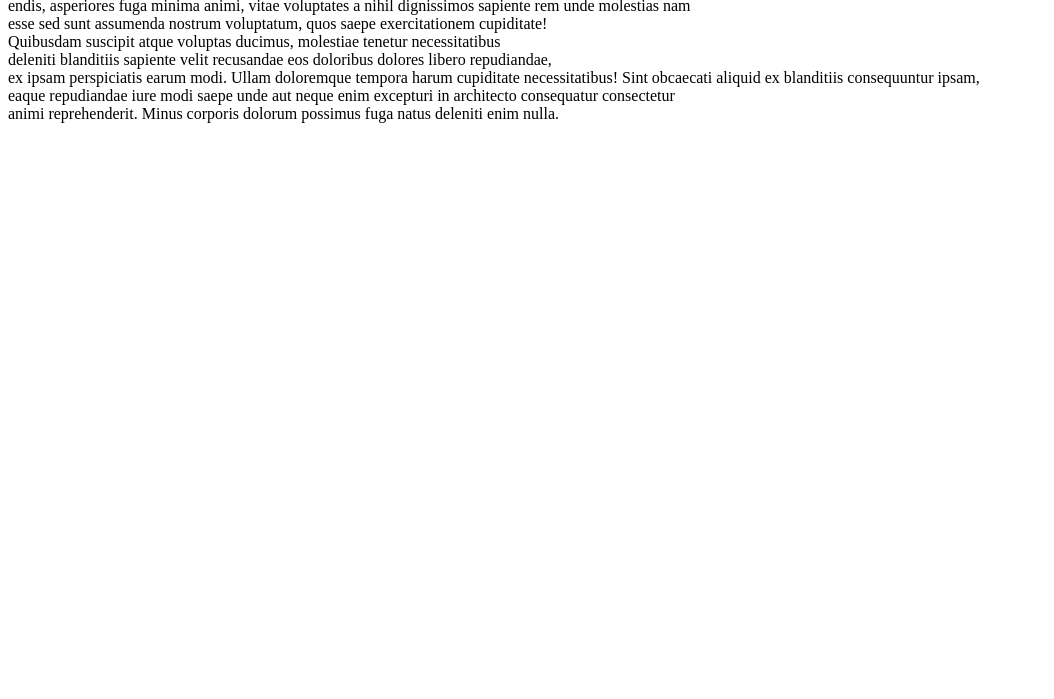
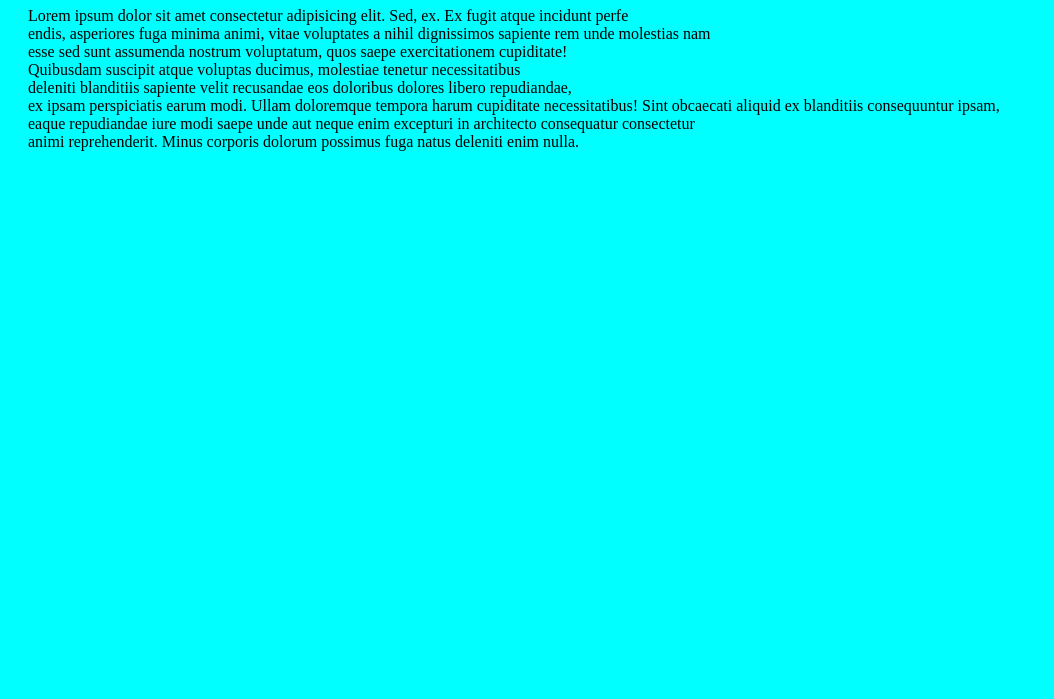
Before and after one commit to ItsAmmarTariq/git-testing, a plain HTML site: page index.html in a window 1280 px wide. Shown: the part 101-800 px from the top of the page, without its empty margins (0-1054 px from the left). Drawn offline with Linux system fonts and the light colour scheme.

Commit message:
added backgorund color anD and padding

```diff
--- a/featurea.css
+++ b/featurea.css
@@ -0,0 +1,4 @@
+body {
+    background-color: aqua;
+    padding: 20px;
+}
--- a/index.html
+++ b/index.html
@@ -3,6 +3,7 @@
 <head>
     <meta charset="UTF-8">
     <meta name="viewport" content="width=device-width, initial-scale=1.0">
+    <link rel="stylesheet" href="featurea.css">
     <title>git</title>
 </head>
 <body>
```
Also changed, not shown: featurebfooter.css (deleted).
